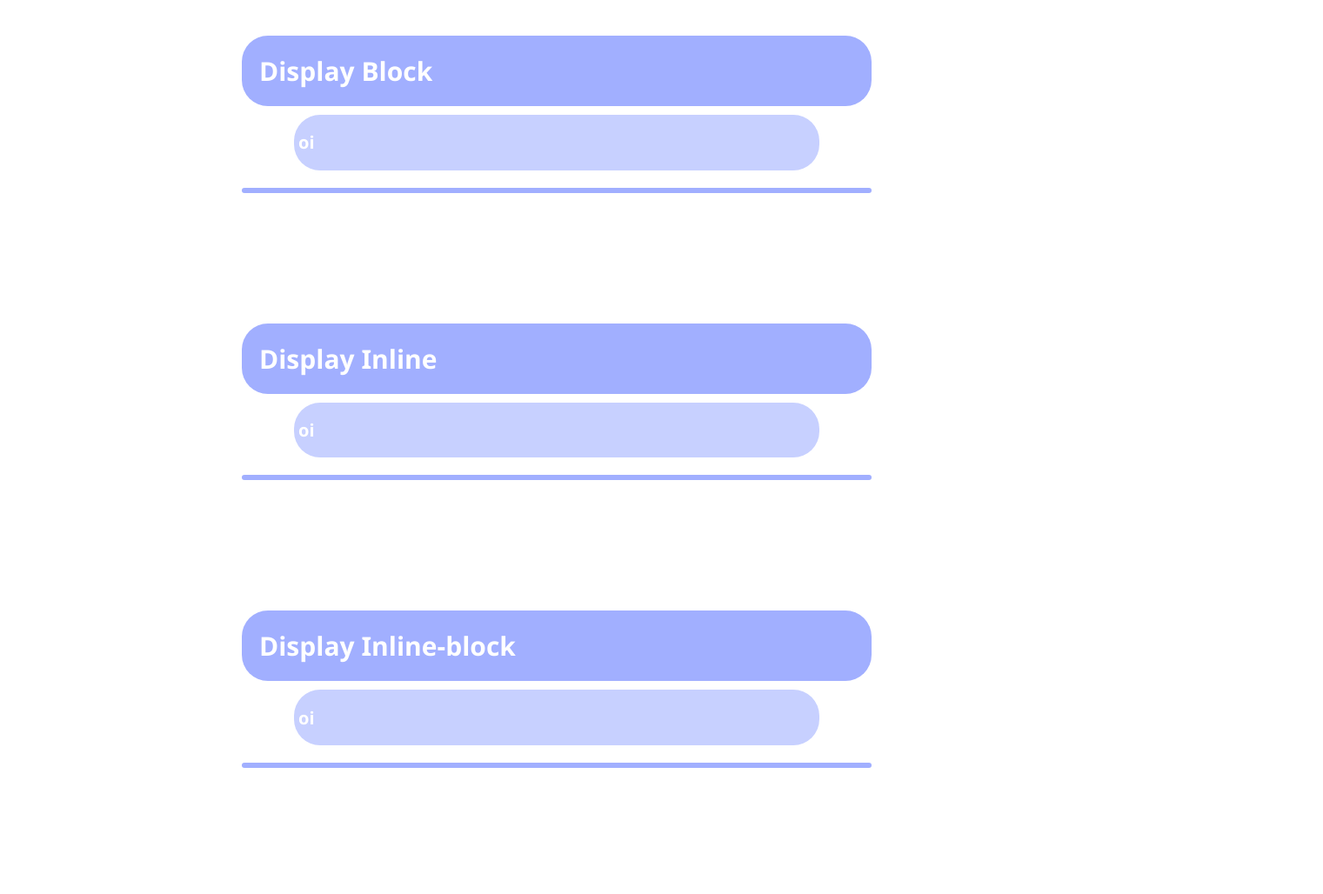
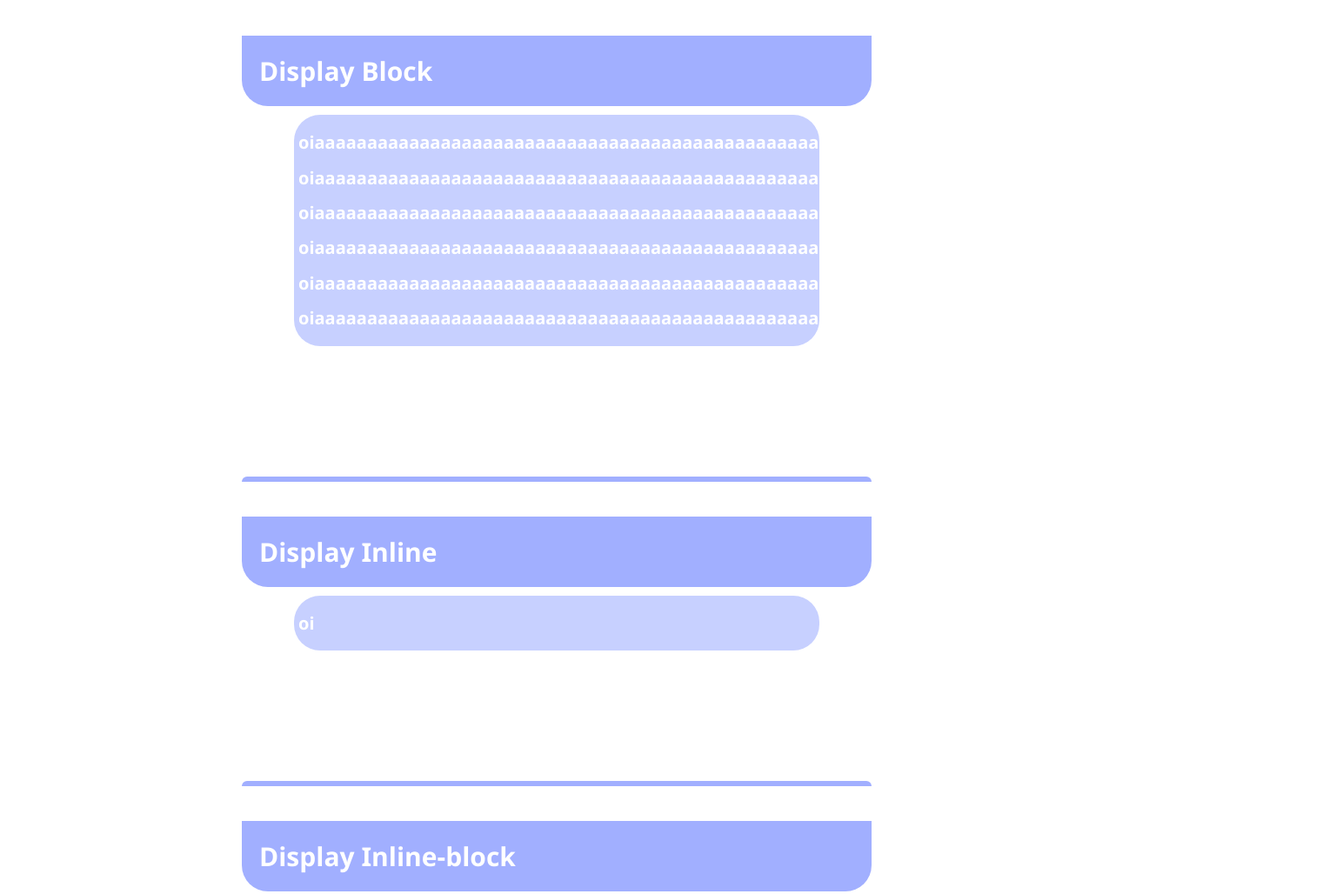
Before and after one commit to LsiedC/seminario_legalzinho, a plain HTML site: page index.html in a window 1280 px wide. Shown: the part 180-1208 px from the top of the page at 87% size, 1521 px wide, since content can reach past the window. Drawn offline with Linux system fonts and the light colour scheme.

Commit message:
add - deixei as linhas bonitas

```diff
--- a/index.html
+++ b/index.html
@@ -17,9 +17,23 @@
         <div class="centralizada">
 
             <div class="esp">
-                <section class="titulo"><strong>Display Block</strong>
+                <section class="titulo"><strong>Display Block</strong></section>
+                    <div class="bloco">
+                        <h1>oiaaaaaaaaaaaaaaaaaaaaaaaaaaaaaaaaaaaaaaaaaaaaaaaaaaaaaaaaaaaaaaaaaaaaaaaaaaaaaaaaaaaaaaaaaaaaaaaa</h1>
+                        <h1>oiaaaaaaaaaaaaaaaaaaaaaaaaaaaaaaaaaaaaaaaaaaaaaaaaaaaaaaaaaaaaaaaaaaaaaaaaaaaaaaaaaaaaaaaaaaaaaaaa</h1>
+                        <h1>oiaaaaaaaaaaaaaaaaaaaaaaaaaaaaaaaaaaaaaaaaaaaaaaaaaaaaaaaaaaaaaaaaaaaaaaaaaaaaaaaaaaaaaaaaaaaaaaaa</h1>
+                        <h1>oiaaaaaaaaaaaaaaaaaaaaaaaaaaaaaaaaaaaaaaaaaaaaaaaaaaaaaaaaaaaaaaaaaaaaaaaaaaaaaaaaaaaaaaaaaaaaaaaa</h1>
 
-                </section>
+                        <h1>oiaaaaaaaaaaaaaaaaaaaaaaaaaaaaaaaaaaaaaaaaaaaaaaaaaaaaaaaaaaaaaaaaaaaaaaaaaaaaaaaaaaaaaaaaaaaaaaaa</h1>
+                        <h1>oiaaaaaaaaaaaaaaaaaaaaaaaaaaaaaaaaaaaaaaaaaaaaaaaaaaaaaaaaaaaaaaaaaaaaaaaaaaaaaaaaaaaaaaaaaaaaaaaa</h1>
+
+                    </div>
+                <div class="linha"></div>
+            </div>
+
+            <div class="esp">
+                <section class="titulo"><strong>Display Inline</strong></section>
+
                     <div class="bloco">
                         <h1>oi</h1>
                     </div>
@@ -27,9 +41,8 @@
             </div>
 
             <div class="esp">
-                <section class="titulo"><strong>Display Inline</strong>
+                <section class="titulo"><strong>Display Inline-block</strong></section>
 
-                </section>
                     <div class="bloco">
                         <h1>oi</h1>
                     </div>
@@ -37,9 +50,8 @@
             </div>
 
             <div class="esp">
-                <section class="titulo"><strong>Display Inline-block</strong>
+                <section class="titulo"><strong>Display Grid</strong></section>
 
-                </section>
                     <div class="bloco">
                         <h1>oi</h1>
                     </div>
@@ -47,9 +59,8 @@
             </div>
 
             <div class="esp">
-                <section class="titulo"><strong>Display Grid</strong>
+                <section class="titulo"><strong>Display Inline grid</strong></section>
 
-                </section>
                     <div class="bloco">
                         <h1>oi</h1>
                     </div>
@@ -57,9 +68,8 @@
             </div>
 
             <div class="esp">
-                <section class="titulo"><strong>Display Inline grid</strong>
+                <section class="titulo"><strong>Display Flow-root</strong></section>
 
-                </section>
                     <div class="bloco">
                         <h1>oi</h1>
                     </div>
@@ -67,9 +77,8 @@
             </div>
 
             <div class="esp">
-                <section class="titulo"><strong>Display Flow-root</strong>
+                <section class="titulo"><strong>Display Table</strong></section>
 
-                </section>
                     <div class="bloco">
                         <h1>oi</h1>
                     </div>
@@ -77,9 +86,8 @@
             </div>
 
             <div class="esp">
-                <section class="titulo"><strong>Display Table</strong>
+                <section class="titulo"><strong>Display Block flow</strong></section>
 
-                </section>
                     <div class="bloco">
                         <h1>oi</h1>
                     </div>
@@ -87,9 +95,8 @@
             </div>
 
             <div class="esp">
-                <section class="titulo"><strong>Display Block flow</strong>
+                <section class="titulo"><strong>Display Block flex</strong></section>
 
-                </section>
                     <div class="bloco">
                         <h1>oi</h1>
                     </div>
@@ -97,9 +104,8 @@
             </div>
 
             <div class="esp">
-                <section class="titulo"><strong>Display Block flex</strong>
+                <section class="titulo"><strong>Display Block grid</strong></section>
 
-                </section>
                     <div class="bloco">
                         <h1>oi</h1>
                     </div>
@@ -107,9 +113,8 @@
             </div>
 
             <div class="esp">
-                <section class="titulo"><strong>Display Block grid</strong>
+                <section class="titulo"><strong>Display Block flow-root</strong></section>
 
-                </section>
                     <div class="bloco">
                         <h1>oi</h1>
                     </div>
@@ -117,9 +122,8 @@
             </div>
 
             <div class="esp">
-                <section class="titulo"><strong>Display Block flow-root</strong>
+                <section class="titulo"><strong>Display Inline flow</strong></section>
 
-                </section>
                     <div class="bloco">
                         <h1>oi</h1>
                     </div>
@@ -127,9 +131,8 @@
             </div>
 
             <div class="esp">
-                <section class="titulo"><strong>Display Inline flow</strong>
+                <section class="titulo"><strong>Display Inline flex</strong></section>
 
-                </section>
                     <div class="bloco">
                         <h1>oi</h1>
                     </div>
@@ -137,9 +140,8 @@
             </div>
 
             <div class="esp">
-                <section class="titulo"><strong>Display Inline flex</strong>
+                <section class="titulo"><strong>Display Inline grid </strong></section>
 
-                </section>
                     <div class="bloco">
                         <h1>oi</h1>
                     </div>
@@ -147,19 +149,8 @@
             </div>
 
             <div class="esp">
-                <section class="titulo"><strong>Display Inline grid </strong>
+                <section class="titulo"><strong>Display Inlineflow-root</strong></section>
 
-                </section>
-                <div class="bloco">
-                    <h1>oi</h1>
-                </div>
-                <div class="linha"></div>
-            </div>
-
-            <div class="esp">
-                <section class="titulo"><strong>Display Inlineflow-root</strong>
-
-                </section>
                     <div class="bloco">
                         <h1>oi</h1>
                     </div>
--- a/style.css
+++ b/style.css
@@ -39,7 +39,8 @@
     margin-bottom: 10px;
     padding: 20px;
     color: white;
-    border-radius: 30px;
+    border-end-start-radius: 30px;
+    border-end-end-radius: 30px;
 
 }
 
@@ -53,18 +54,16 @@
     color: white;
     padding: 5px;
     font-size: 10px;
+    margin-bottom: 150px;
     font-family: 'Segoe UI', Tahoma, Geneva, Verdana, sans-serif;
-}
-
-.esp {
-    margin-bottom: 150px;
 }
 
 .linha{
     background-color: #a1afff;
     padding: 3px;
     margin: 40px;
-    border-radius: 5px;
+    border-top-left-radius: 30px;
+    border-top-right-radius: 30px;
     margin-left: 90px;
     margin-right: 90px;
     margin-top: 20px;
```
Lines whose indentation alone changed are shown as unchanged.
